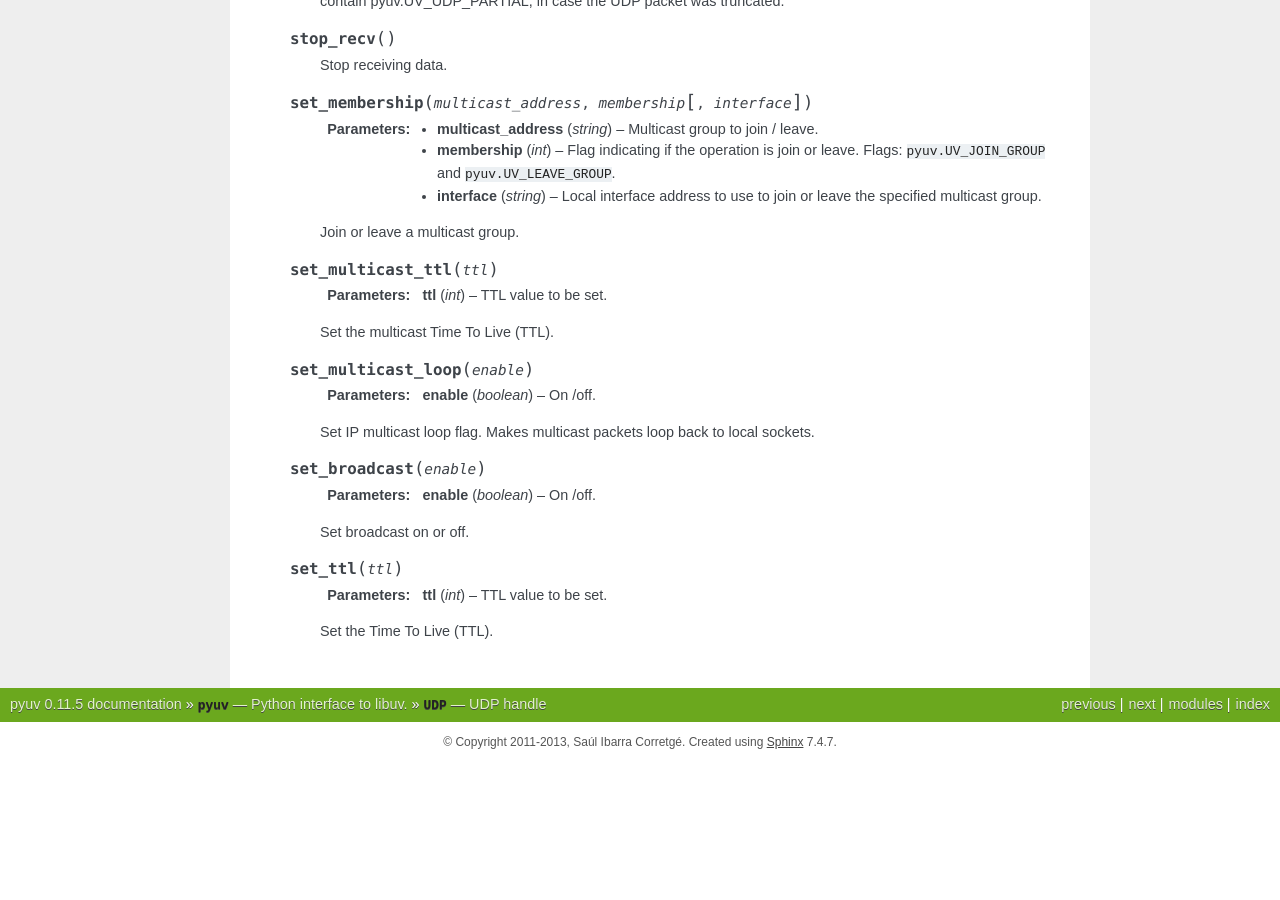
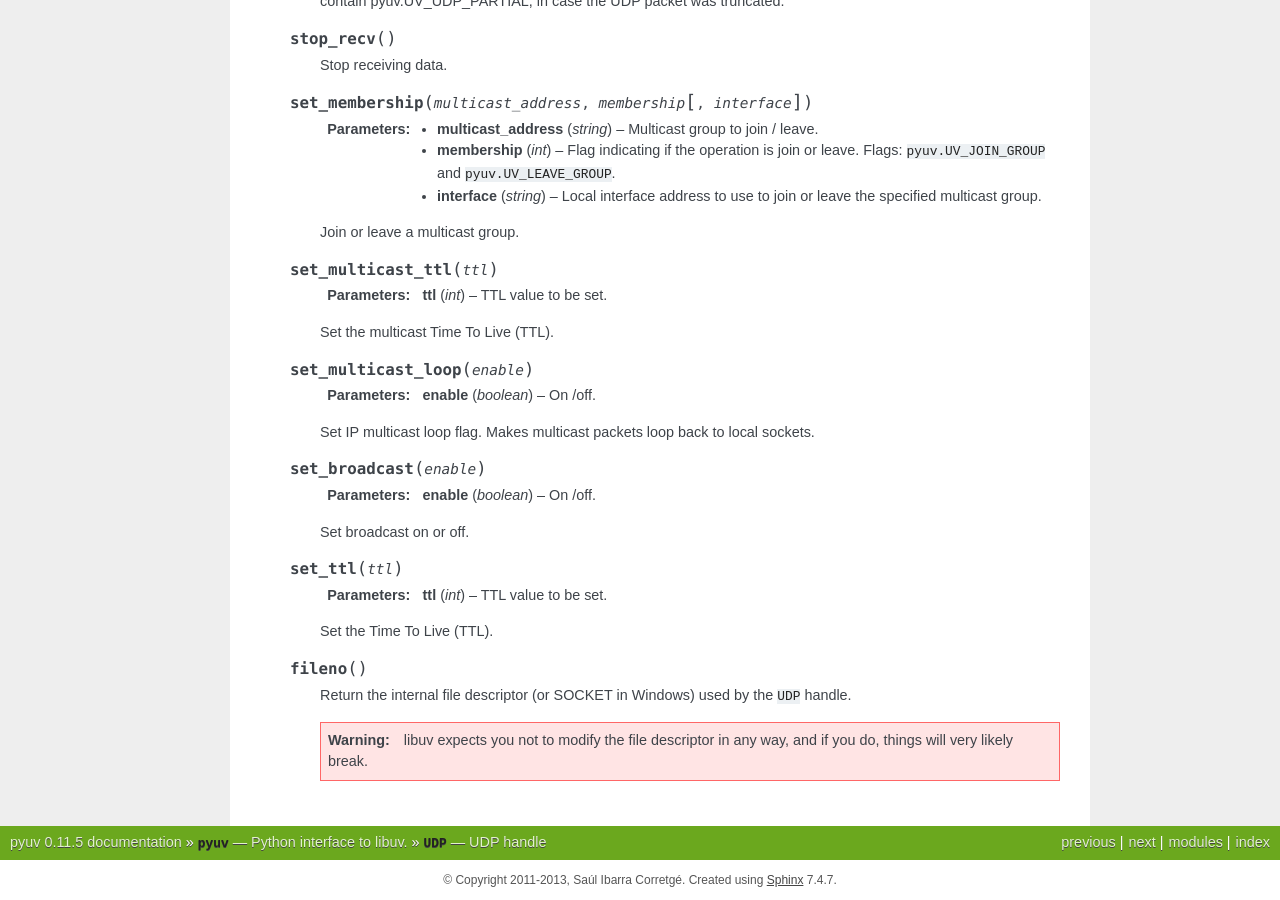
Before and after one commit to saghul/pyuv, a Sphinx documentation site: the page built from docs/udp.rst, in a window 1280 px wide and 900 px high, scrolled down 1394 px. Built offline with Sphinx 7.4.7, drawn with Linux system fonts in a browser that asks for light colours; before the commit the page ends 2156 px from its top, so only the background shows below that.

Commit message:
udp: add fileno() method

```diff
--- a/docs/udp.rst
+++ b/docs/udp.rst
@@ -134,3 +134,12 @@
         :param int ttl: TTL value to be set.
 
         Set the Time To Live (TTL).
+
+    .. py:method:: fileno
+
+        Return the internal file descriptor (or SOCKET in Windows) used by the
+        ``UDP`` handle.
+
+        .. warning::
+            libuv expects you not to modify the file descriptor in any way, and
+            if you do, things will very likely break.
```
Also changed, not shown: 2 other files.
